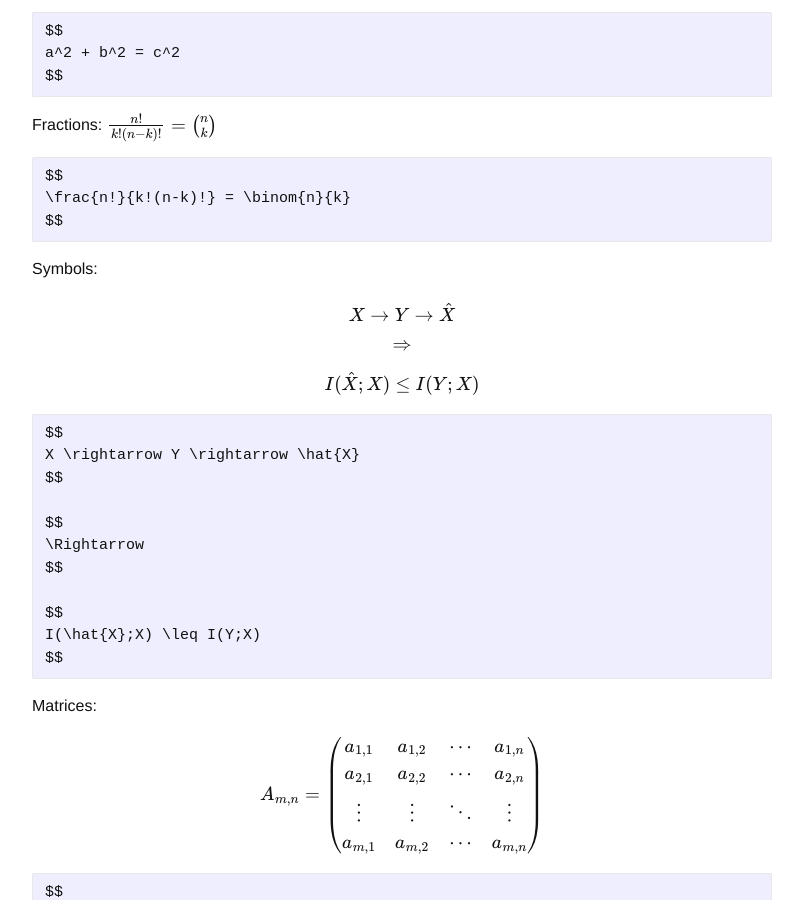
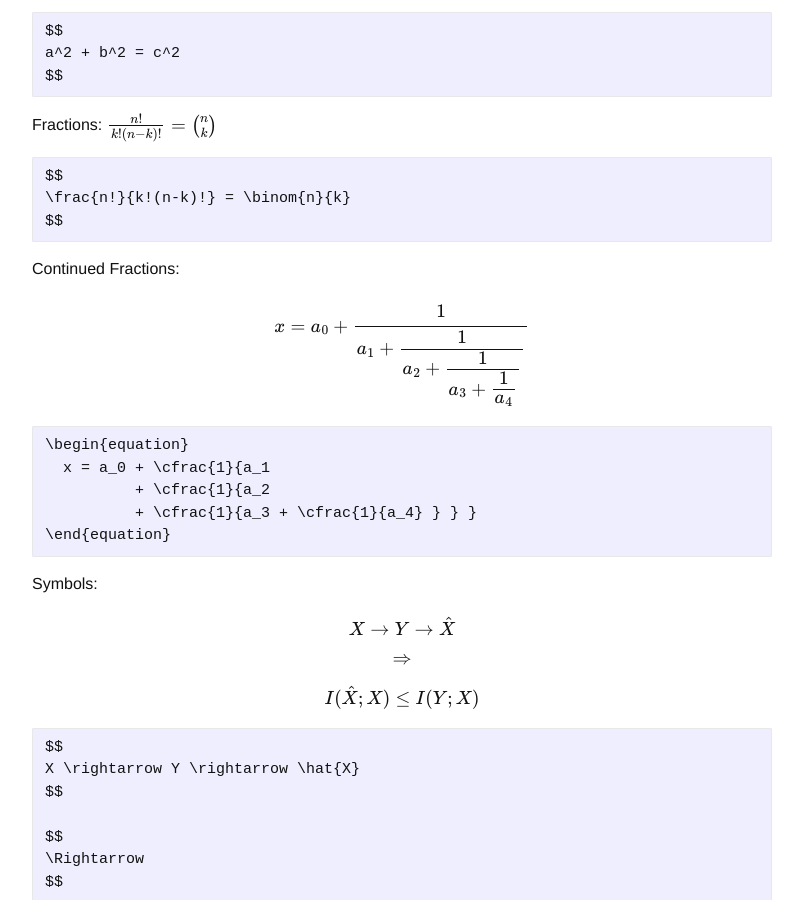
Before and after one commit to willgeary/willgeary.github.io, a Jekyll site: the page built from _posts/2016-05-25-blogging-with-mathjax.markdown, in a window 1280 px wide and 900 px high, scrolled down 1423 px. Shown: the whole window, without its empty margins (238-1041 px from the left). Built offline with Jekyll 4.4.1, drawn with Linux system fonts in a browser that asks for light colours; nearby versions of some CDN libraries; formulas are drawn with MathJax 3; some of the changed text lies outside the part shown.

Commit message:
save my work

````diff
--- a/_config.yml
+++ b/_config.yml
@@ -9,7 +9,7 @@
 title: Will Geary
 email: willgeary@gmail.com
 description: > # this means to ignore newlines until "baseurl:"
-  A personal blog about some of the things I enjoy: open data, Python and riding bikes
+  A personal blog about some things I enjoy:      open data, Python and riding bikes
 baseurl: "" # the subpath of your site, e.g. /blog
 url: "http://willgeary.github.io/" # the base hostname & protocol for your site
 twitter_username: wgeary
--- a/_posts/2016-05-25-blogging-with-mathjax.markdown
+++ b/_posts/2016-05-25-blogging-with-mathjax.markdown
@@ -98,6 +98,24 @@ $$
 $$
 \frac{n!}{k!(n-k)!} = \binom{n}{k}
 $$
+```
+
+Continued Fractions:
+
+$$
+\begin{equation}
+  x = a_0 + \cfrac{1}{a_1
+          + \cfrac{1}{a_2
+          + \cfrac{1}{a_3 + \cfrac{1}{a_4} } } }
+\end{equation}
+$$
+
+```html
+\begin{equation}
+  x = a_0 + \cfrac{1}{a_1
+          + \cfrac{1}{a_2
+          + \cfrac{1}{a_3 + \cfrac{1}{a_4} } } }
+\end{equation}
 ```
 
 Symbols:
````
